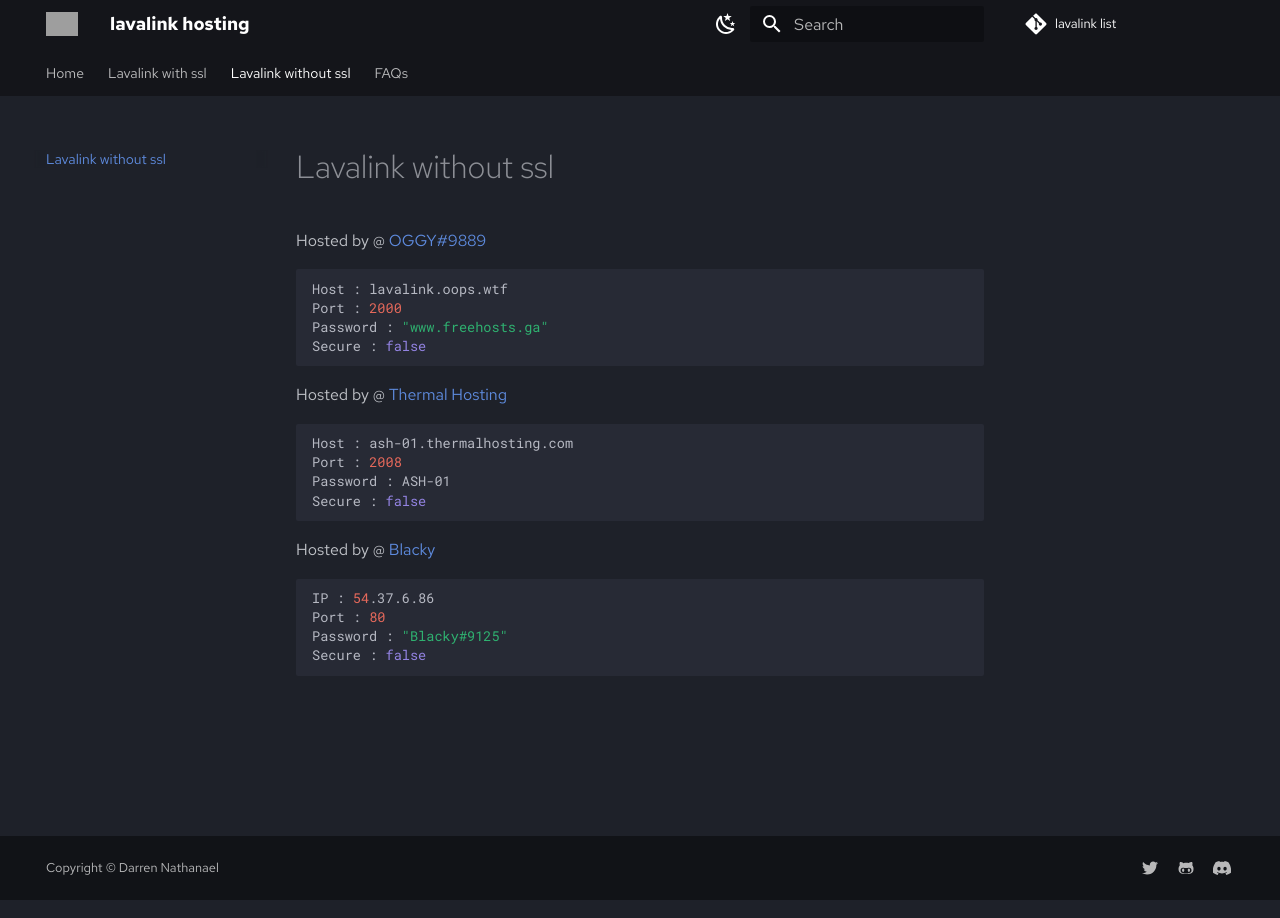
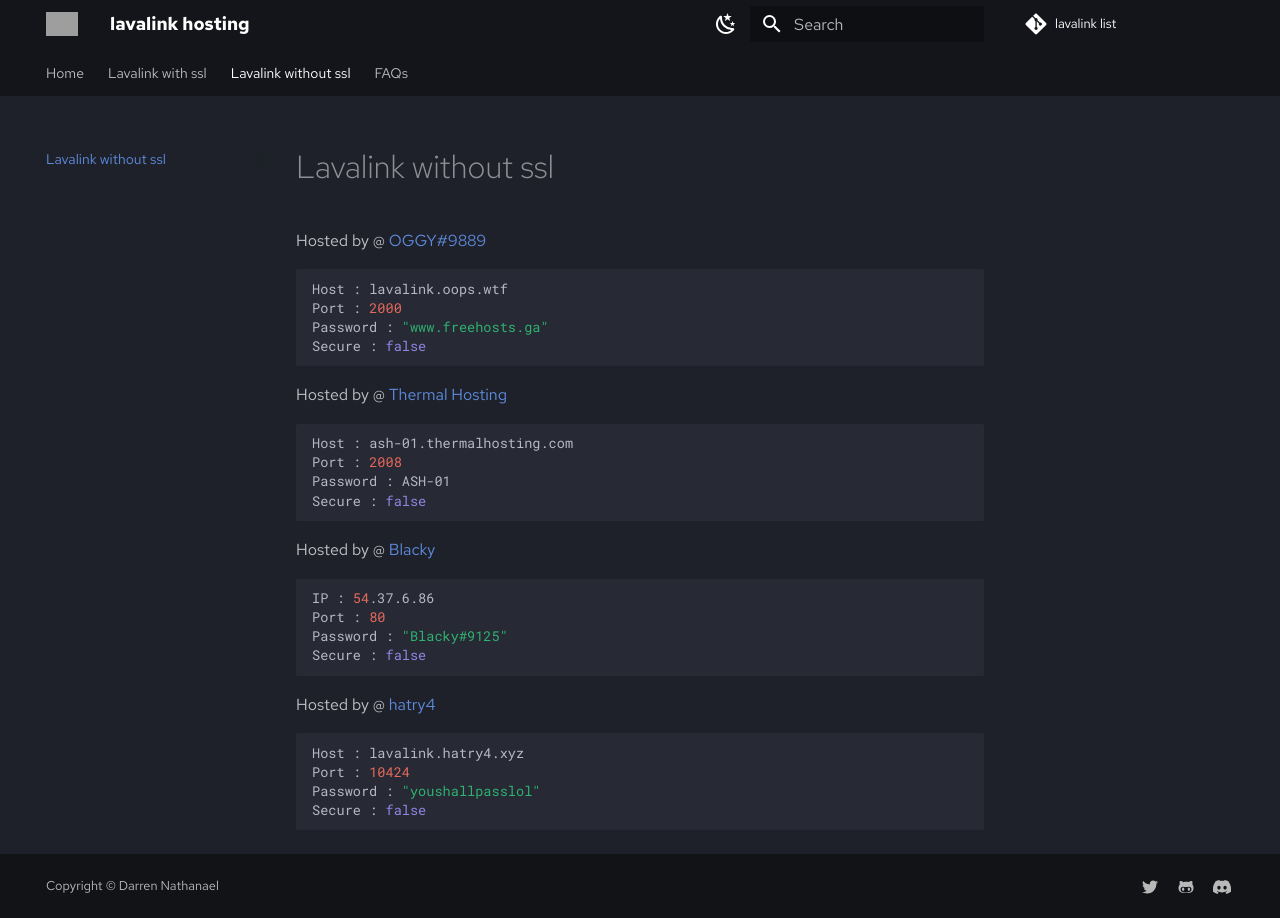
Before and after one commit to DarrenOfficial/lavalink-list, an MkDocs documentation site: the page built from docs/NoSSL/lavalink-without-ssl.md, in a window 1280 px wide. Built offline with MkDocs 1.6.1 and Material for MkDocs 9.7.7, drawn with Linux system fonts in a browser that asks for light colours; comment, search, counter and statistics services are not loaded; grey boxes are pictures that could not be loaded.

Commit message:
Update lavalink-without-ssl.md

````diff
--- a/docs/NoSSL/lavalink-without-ssl.md
+++ b/docs/NoSSL/lavalink-without-ssl.md
@@ -28,3 +28,11 @@ Port : 80
 Password : "Blacky#9125"
 Secure : false
 ```
+
+Hosted by @ [hatry4](https://www.hatry4.xyz)
+```bash
+Host : lavalink.hatry4.xyz
+Port : 10424
+Password : "youshallpasslol"
+Secure : false
+```
````
